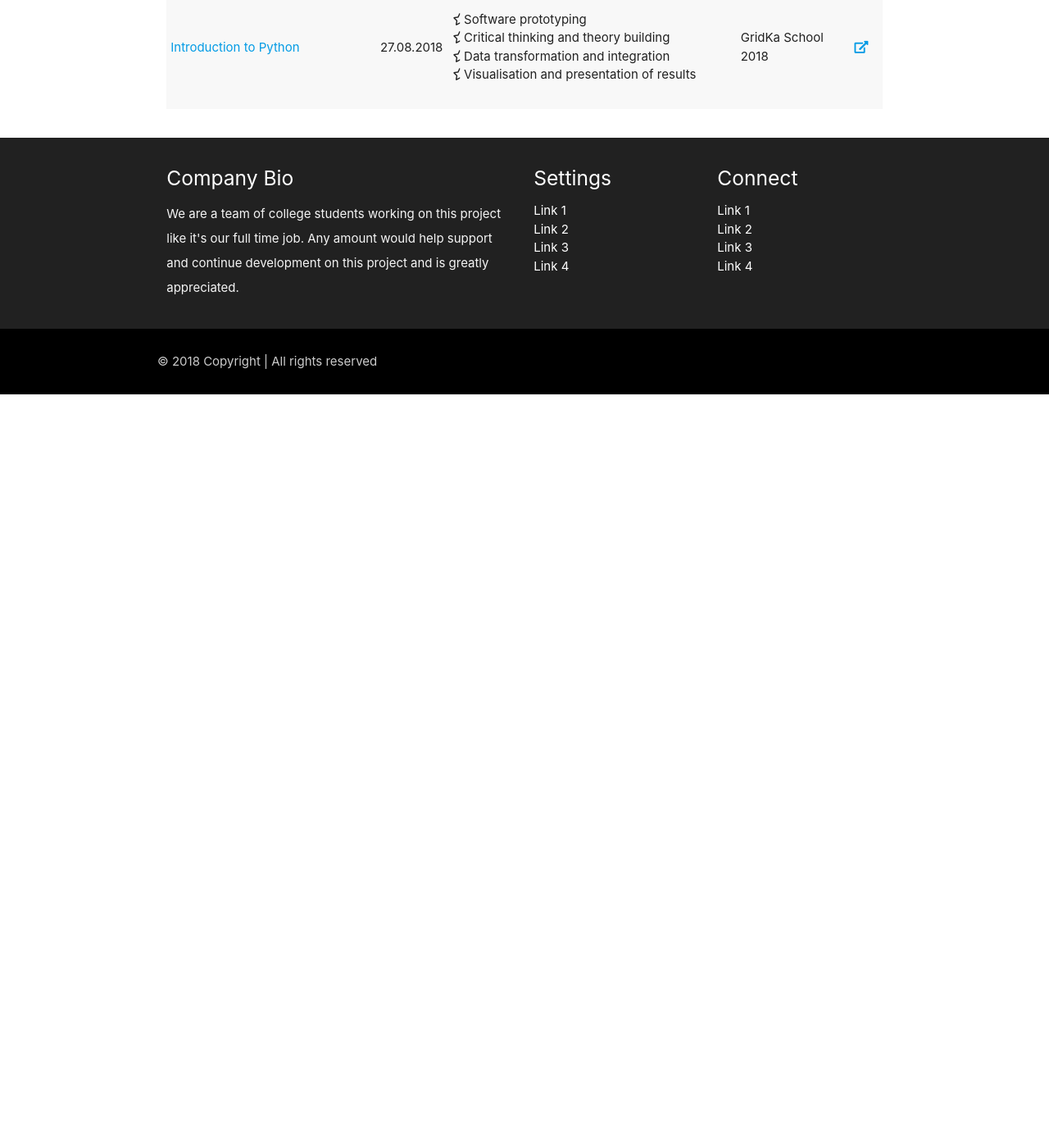
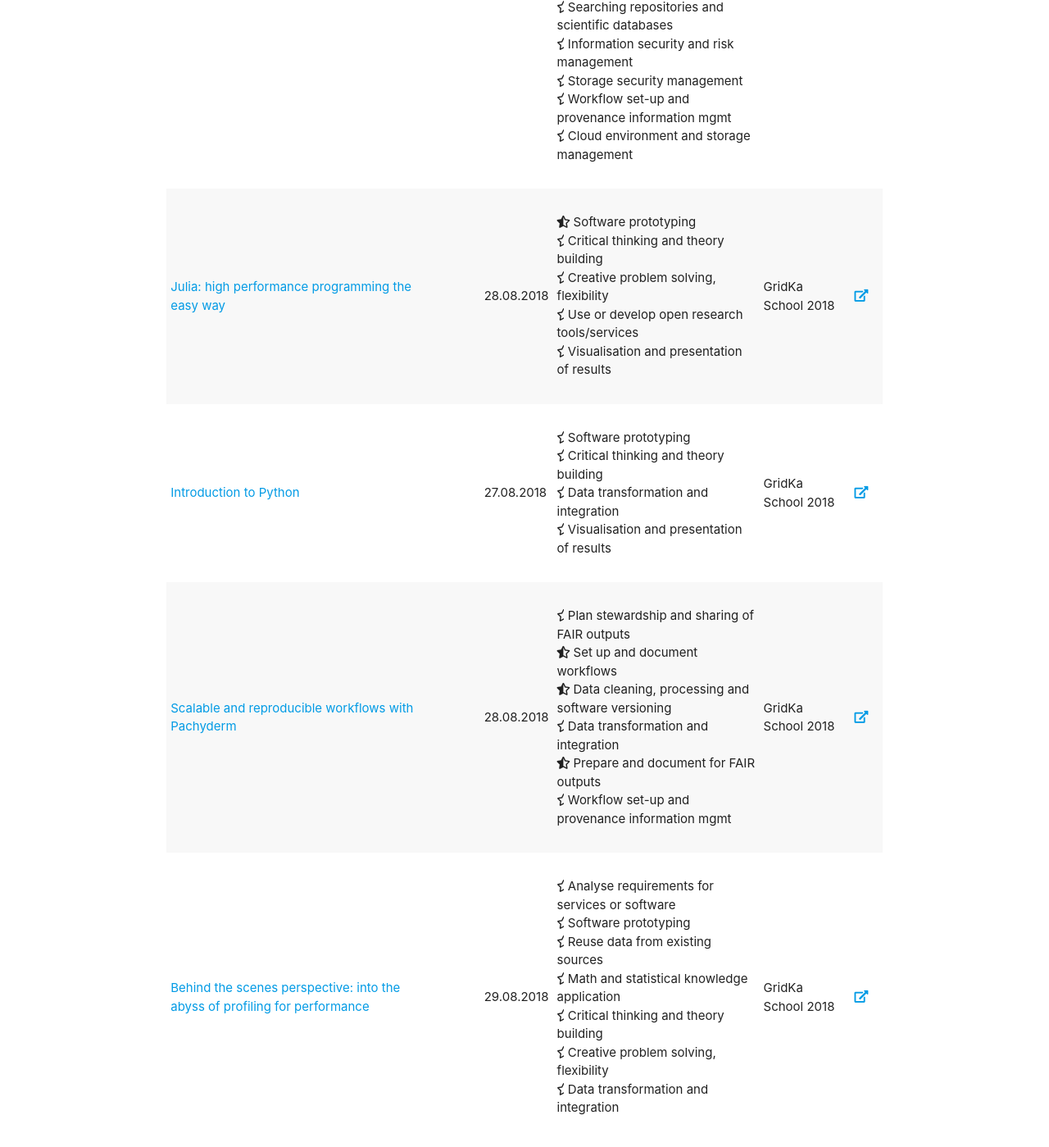
Before and after one commit to EOSC-FAIR4S/eosc-fair4s.github.io, a Jekyll site: the page built from materials.md, in a window 1280 px wide and 1400 px high, scrolled down 900 px. Shown: the whole window at 82% size. Built offline with Jekyll 4.4.1, drawn with Linux system fonts in a browser that asks for light colours; nearby versions of some CDN libraries; before the commit the page ends 1381 px from its top, so only the background shows below that.

Commit message:
added more training material information

```diff
--- /dev/null
+++ b/_materials/2018_danisch_julia-high-performance-programming-the-easy-way.md
@@ -0,0 +1,54 @@
+---
+layout: material
+title: |-
+  Julia: high performance programming the easy way
+description: |-
+  Besides offering fresh ideas and new programming concepts, Julia was mainly created to solve the two language problem.
+  The two language problem describes the common pattern of prototyping algorithms in an easy to use high level language and then reimplementing it in a fast language like C - doubling development costs and making updates and further development more complicated.
+  This also has led to a split in scientific computing: you work mainly in a scripting language, while all the performance critical libraries are unapproachable black boxes written in a more difficult language. For most users this is okay, but for developpers it makes growing the ecosystem more difficult and it's not as easy to engange users into contributing back to the core library.
+
+  Julia solves this with a sophisticated compiler model which manages to combine the usability of dynamic scripting languages with the performance of low level languages.
+
+  In this workshop I will introduce the basic mechanisms of how Julia works and will teach some fun programming examples showing how to use Julia's type system, meta programing and how to make any Julia program run as fast as highly optimized C - all while being at least as readable as python code!
+
+  I will also show some more advanced examples which will explain how Julia can offer completely new possibilities for library developpers, by having high performance libraries written in a dynamic language.
+  One of those examples is how to seamlessly move your code to the GPU and do e.g. automatic differentiation on the GPU and CPU alike without loosing any performance.
+author:
+  -
+    name: Simon Danisch
+    institution: MIT CSAIL
+domain: Generic/ cross-domain
+topic:
+keywords:
+  - julia
+  - programming language
+  - gpu programming
+time_required: 5 hours
+target role:
+language: English
+date_created: 28.08.2018
+date_modified:
+type: Hands-on exercises
+license: ""
+version: ""
+pid: ""
+skills:
+  -
+    name: Software prototyping
+    level: intermediate
+  -
+    name: Critical thinking and theory building
+    level: basic
+  -
+    name: Creative problem solving, flexibility
+    level: basic
+  -
+    name: Use or develop open research tools/services
+    level: basic
+  -
+    name: Visualisation and presentation of results
+    level: basic
+external_url: https://indico.scc.kit.edu/event/427/contributions/4249/
+reference: ""
+provider: GridKa School 2018
+---
--- /dev/null
+++ b/_materials/2018_novella_scalable-and-reproducible-workflows-with-pachyderm.md
@@ -0,0 +1,50 @@
+---
+layout: material
+title: Scalable and reproducible workflows with Pachyderm
+description: |-
+  Data scientists must manage analyses that consist of multiple stages, large datasets and a great number of tools, all the while maintaining reproducibility of results. Amongst the variety of available tools to undertake parallel computations, Pachyderm is an open-source workflow-engine and distributed data processing tool that fulfils these needs by creating a data pipelining and data versioning layer on top of projects from the container ecosystem. In this workshop you will learn how to:
+
+  * create a simple local Kubernetes infrastructure,
+  * install and interact with Pachyderm and
+  * implement a scalable and reproducible workflow using containers.
+author:
+  -
+    name: Jon Ander Novella
+    institution: Uppsala Universitet
+domain: Generic/ cross-domain
+topic:
+keywords:
+  - pachyderm
+  - workflow management
+time_required: 5 hours
+target role:
+language: English
+date_created: 06.08.2016
+date_modified: 28.08.2018
+type: Hands-on exercises
+license: ""
+version: ""
+pid: ""
+skills:
+  -
+    name: Plan stewardship and sharing of FAIR outputs
+    level: basic
+  -
+    name: Set up and document workflows
+    level: intermediate
+  -
+    name: Data cleaning, processing and software versioning
+    level: intermediate
+  -
+    name: Data transformation and integration
+    level: basic
+  -
+    name: Prepare and document for FAIR outputs
+    level: intermediate
+  -
+    name: Workflow set-up and provenance information mgmt
+    level: basic
+external_url: https://indico.scc.kit.edu/event/427/contributions/4248/
+reference: https://doi.org/10.1093/bioinformatics/bty699
+provider: GridKa School 2018
+---
--- /dev/null
+++ b/_materials/2018_smith_behind-the-scenes-perspective-into-the-abyss-of-profiling-for-performance.md
@@ -0,0 +1,73 @@
+---
+layout: material
+title: |-
+  Behind the scenes perspective: into the abyss of profiling for performance
+description: |-
+  This workshop is an introduction to profiling a system or individual programs. We will concentrate on profiling to understand aspects of program performance. All discussion and examples are presented with Linux in mind, and some Intel specific information will be given.
+
+  Topics include:
+
+  Overview of
+
+  * CPU microarchitecture (Intel mainly)
+  * OS: processes and threads
+  * Parallel programming models
+  * Algorithm Complexity to Real Code expectations
+
+  Profiling & Performance: types and typical metrics
+
+  * How to profile
+  * Introduction to various tools
+
+  Hands on exercises using profiling tools
+
+  * Some HEP specific cases and examples
+
+  It will be assumed the participants are already familiar with Linux. The application level portion of the profiling exercises will be done with C or C++ programs.
+author:
+  -
+    name: David Smith
+    institution: CERN
+  -
+    name: Servesh Muralidharan
+    institution: CERN
+domain: Generic/ cross-domain
+topic:
+keywords:
+  - profiling
+  - performance
+time_required: 5 hours
+target role:
+language: English
+date_created: 29.08.2018
+date_modified:
+type: Hands-on exercises
+license: ""
+version: ""
+pid: ""
+skills:
+  -
+    name: Analyse requirements for services or software
+    level: basic
+  -
+    name: Software prototyping
+    level: basic
+  -
+    name: Reuse data from existing sources
+    level: basic
+  -
+    name: Math and statistical knowledge application
+    level: basic
+  -
+    name: Critical thinking and theory building
+    level: basic
+  -
+    name: Creative problem solving, flexibility
+    level: basic
+  -
+    name: Data transformation and integration
+    level: basic
+external_url: https://indico.scc.kit.edu/event/427/contributions/4288/
+reference: ""
+provider: GridKa School 2018
+---
```
Also changed, not shown: _materials/2018_fischer_introduction-to-python.md (+1 -1 lines).
